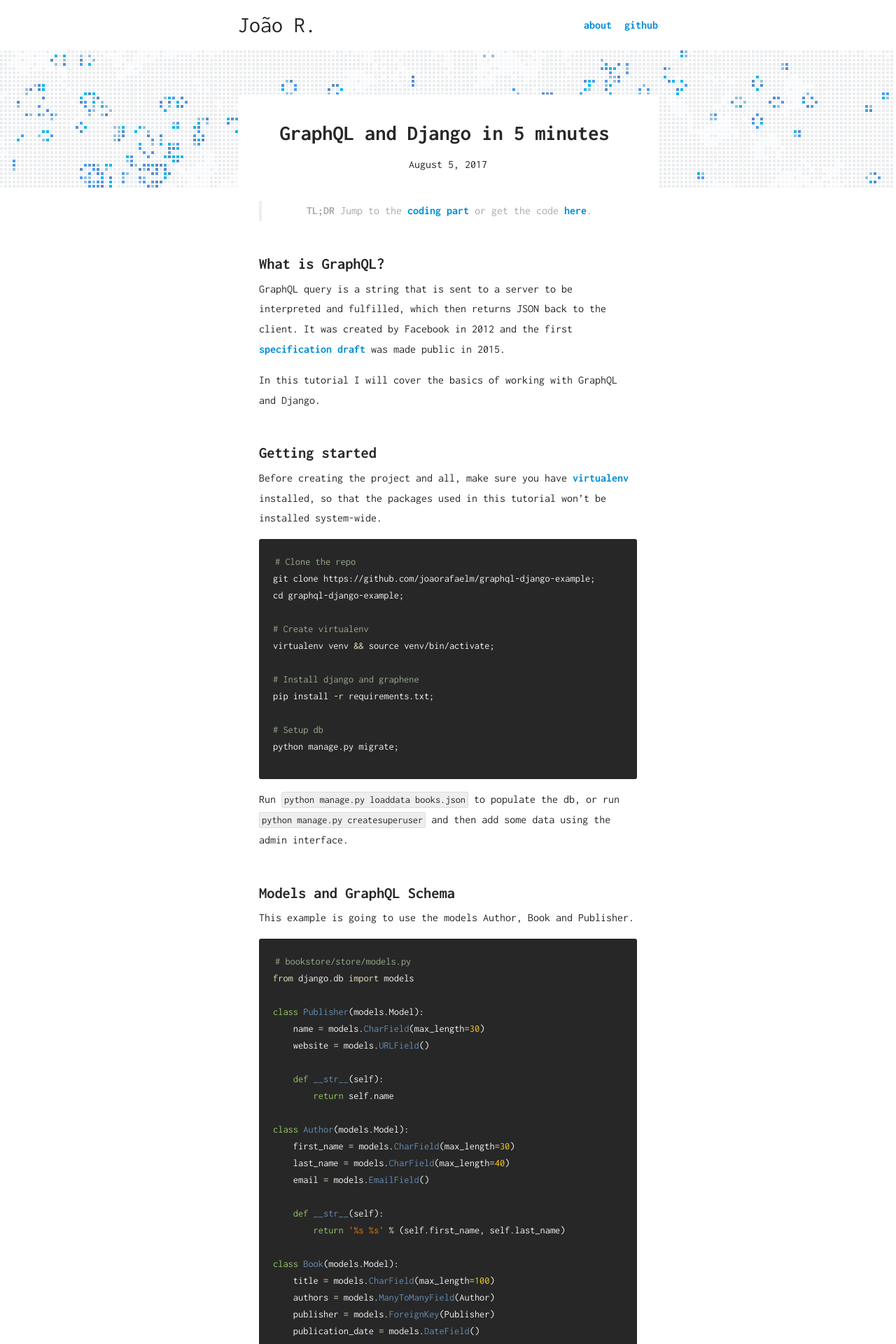
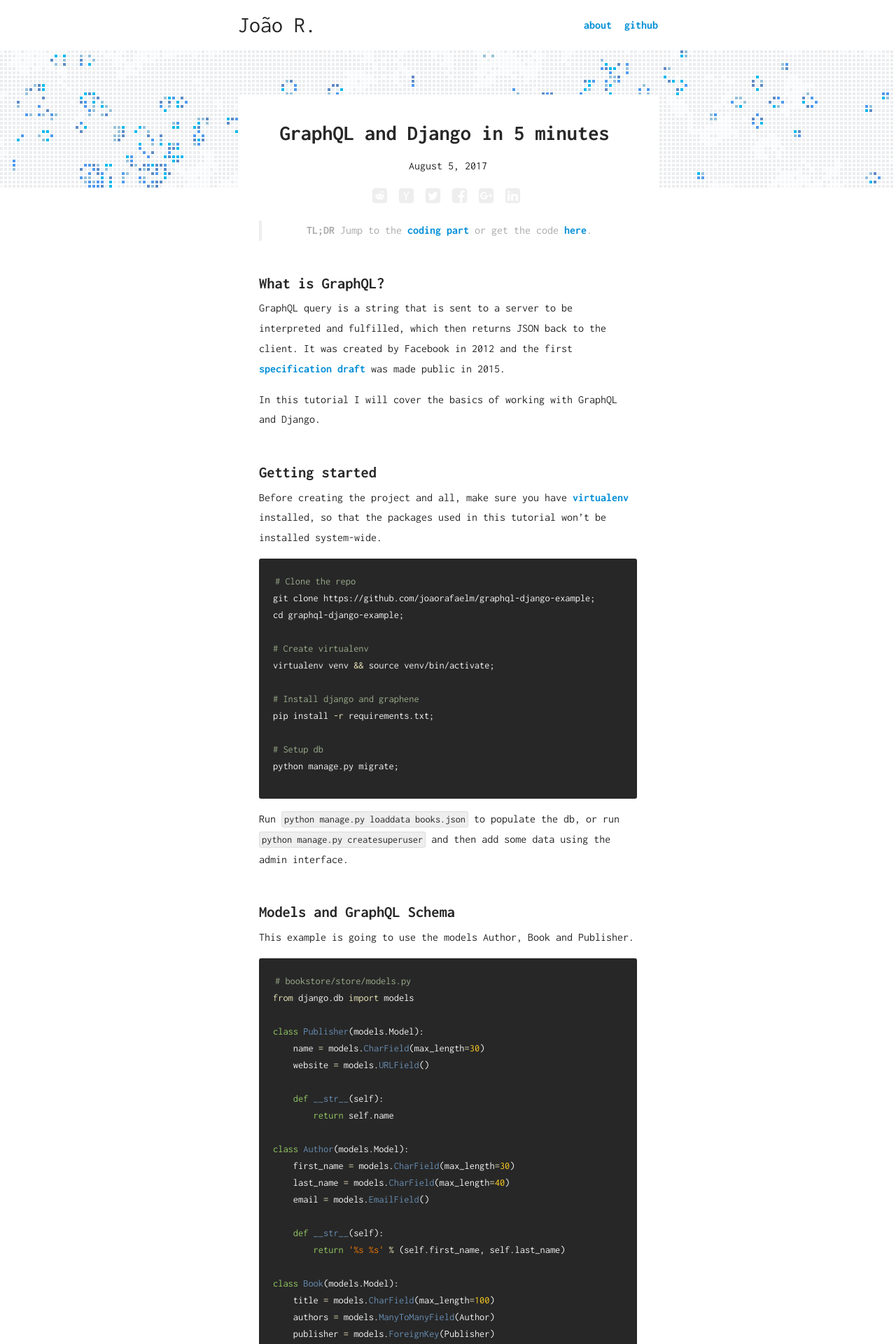
Before and after one commit to joaorafaelm/https-joaorafaelm.github.io, a Jekyll site: the page built from _posts/2017-08-05-graphql-and-django-in-5-minutes.md, in a window 1280 px wide. Shown: the top 1920 px of the page at 70% size. Built offline with Jekyll 4.4.1, drawn with Linux system fonts in a browser that asks for light colours; comment, search, counter and statistics services are not loaded.

Commit message:
Adding share buttons

```diff
--- a/_config.yml
+++ b/_config.yml
@@ -3,9 +3,9 @@
 
 # My variables
 name: João R.
-description: dev
 google_verification: null
 google_analytics: UA-104187041-1
+twitter_username: jrmol
 
 # File management
 include: [".htaccess"]
--- /dev/null
+++ b/_includes/share.html
@@ -0,0 +1,34 @@
+<div class="share">
+    <ul>
+        <li class="reddit">
+            <a href="http://www.reddit.com/submit?url={{ page.url | replace:'index.html','' | prepend: site.baseurl | prepend: site.url | uri_escape}}&title={{ page.title | default:"" | uri_escape }}" target="_blank">
+                {% include share-icon-reddit.svg %}
+            </a>
+        </li>
+        <li class="hn">
+            <a href="http://news.ycombinator.com/submitlink?u={{ page.url | replace:'index.html','' | prepend: site.baseurl | prepend: site.url | uri_escape}}&t={{ page.title | default:"" | uri_escape}}" target="_blank">
+                {% include share-icon-hn.svg %}
+            </a>
+        </li>
+        <li class="twitter">
+            <a href="https://twitter.com/intent/tweet?via={{ site.twitter_username }}&url={{ page.url | replace:'index.html','' | prepend: site.baseurl | prepend: site.url | uri_escape}}&text={{ page.title | default:"" | uri_escape}}" target="_blank">
+                {% include share-icon-twitter.svg %}
+            </a>
+        </li>
+        <li class="facebook">
+            <a href="http://www.facebook.com/sharer.php?u={{ page.url | replace:'index.html','' | prepend: site.baseurl | prepend: site.url | uri_escape}}&t={{ page.title | default:"" | uri_escape}}" target="_blank">
+                {% include share-icon-facebook.svg %}
+            </a>
+        </li>
+        <li class="googleplus">
+            <a href="https://plus.google.com/share?url={{ page.url | replace:'index.html','' | prepend: site.baseurl | prepend: site.url | uri_escape}}" target="_blank">
+                {% include share-icon-googleplus.svg %}
+            </a>
+        </li>
+        <li class="linkedin">
+            <a href="http://www.linkedin.com/shareArticle?url={{ site.twitter_username }}&url={{ page.url | replace:'index.html','' | prepend: site.baseurl | prepend: site.url | uri_escape}}&title={{ page.title | default:"" | uri_escape}}" target="_blank">
+                {% include share-icon-linkedin.svg %}
+            </a>
+        </li>
+    </ul>
+</div>
--- a/_layouts/post.html
+++ b/_layouts/post.html
@@ -8,6 +8,9 @@
 <div class="post__date">
 	<p>{{ page.date | date: '%B %-d, %Y' }}</p>
 </div>
+
+{% include share.html %}
+
 <div class="post__content">
     {{ content }}
 </div>
--- a/assets/css/main.scss
+++ b/assets/css/main.scss
@@ -26,7 +26,7 @@
 }
 p {
 	font-size: 1em;
-	line-height: 1.5;
+	line-height: 1.8;
 }
 a {
   color: $color-link;
@@ -140,7 +140,7 @@
 		}
 	}
 	&__content {
-		padding-top: 40px;
+		padding-top: 10px;
 		h1 {
 			font-size: 1.4em;
 			font-weight: 700;
@@ -227,3 +227,38 @@
 		background: none;
 	}
 }
+
+.blog-list {
+	a {
+		line-height: 1.8;
+	}
+}
+
+.share {
+    margin: 10px 0;
+
+    ul {
+        list-style: none;
+		text-align: center;
+        li {
+            display: inline;
+			padding-left: 0;
+            a {
+                &:hover {
+                    text-decoration: none;
+					border: none;
+					background: none;
+					svg {
+						fill: $color-link;
+					}
+                }
+
+                svg {
+                    width: 25px;
+                    height: 25px;
+                    fill: $color-grey;
+                }
+            }
+        }
+    }
+}
--- a/index.html
+++ b/index.html
@@ -2,7 +2,7 @@
 layout: default
 ---
 
-<ul>
+<ul class="blog-list">
     {% for post in site.posts %}
         {% if post.published %}
         <li>
```
Also changed, not shown: _posts/2017-08-10-classify-products-using-machine-learning.md (added, +12 -0 lines), _includes/share-icon-facebook.svg (added), _includes/share-icon-googleplus.svg (added), _includes/share-icon-hn.svg (added), _includes/share-icon-linkedin.svg (added), _includes/share-icon-reddit.svg (added), _includes/share-icon-twitter.svg (added).
